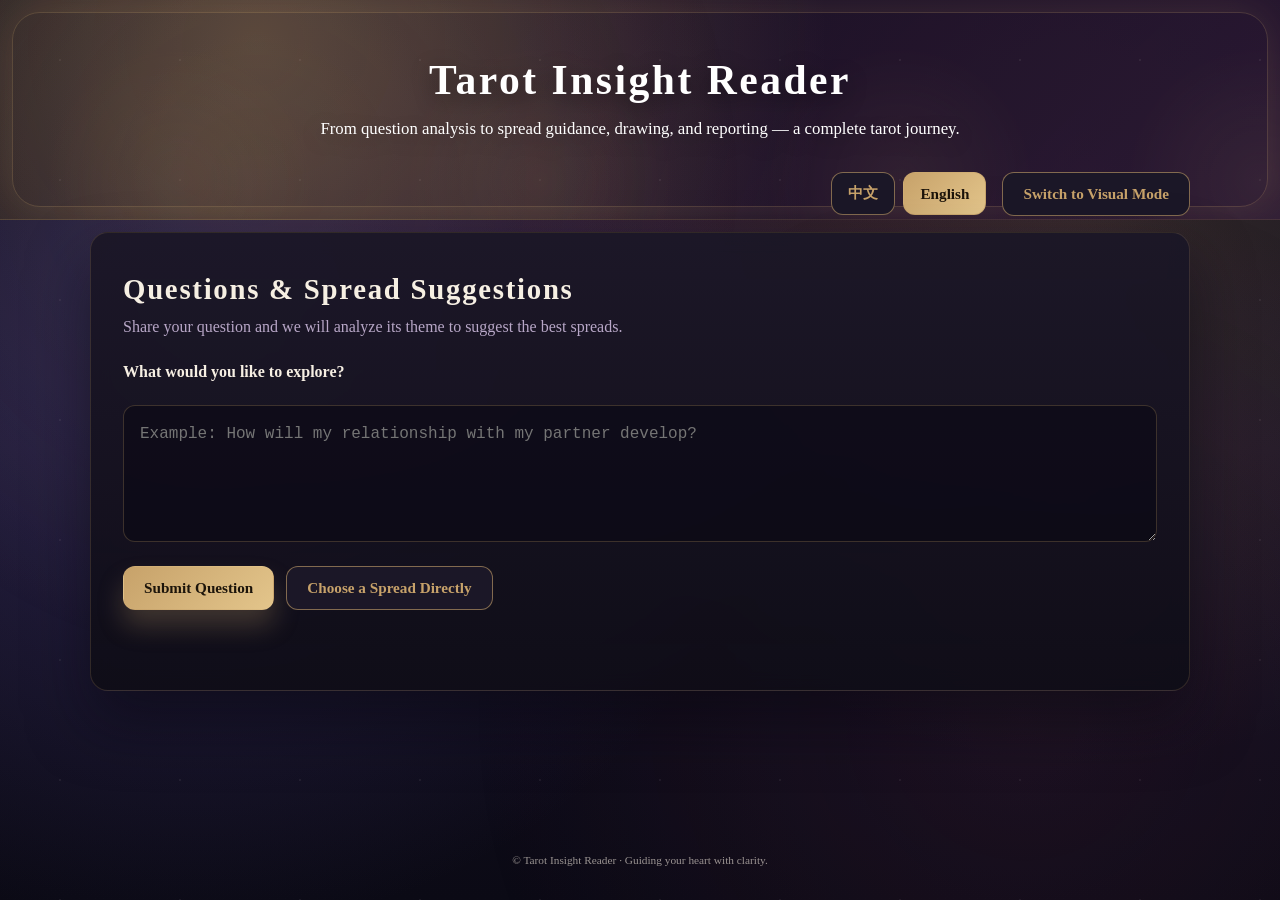
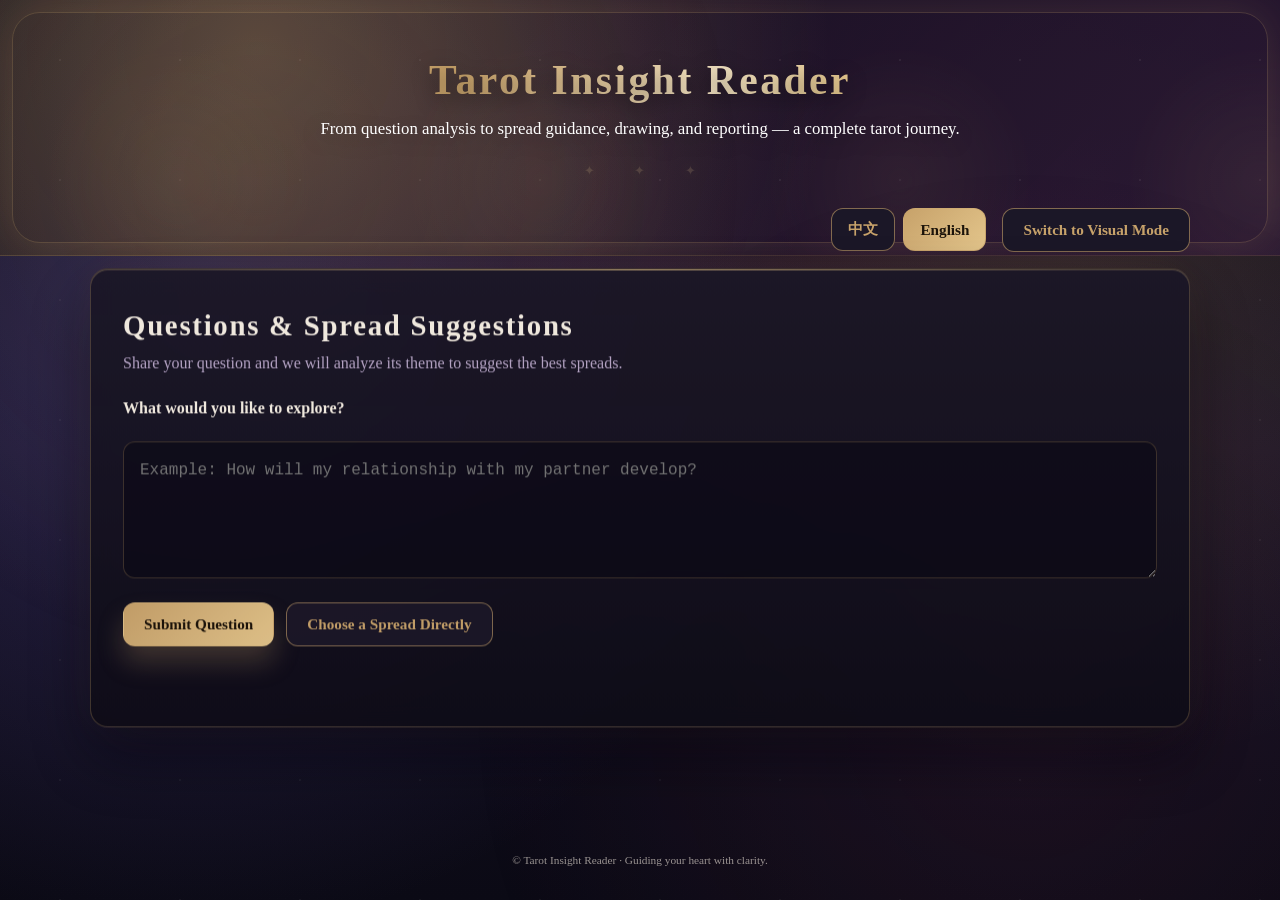

-- Renew the UI

--- a/modules/css/styles.css
+++ b/modules/css/styles.css
@@ -52,6 +52,17 @@ body::before {
   background-size: 120px 120px;
   opacity: 0.25;
   mix-blend-mode: screen;
+  animation: starTwinkle 6s ease-in-out infinite;
+}
+
+@keyframes starTwinkle {
+  0%,
+  100% {
+    opacity: 0.18;
+  }
+  50% {
+    opacity: 0.4;
+  }
 }
 
 body::after {
@@ -110,6 +121,30 @@ h3 {
 .app-header h1 {
   margin: 0 0 12px;
   font-size: 2.6rem;
+  background: linear-gradient(110deg, #c7a26a 20%, #f6e6c5 40%, #e3c58b 50%, #f6e6c5 60%, #c7a26a 80%);
+  background-size: 200% auto;
+  -webkit-background-clip: text;
+  background-clip: text;
+  -webkit-text-fill-color: transparent;
+  animation: goldShimmer 5s linear infinite;
+}
+
+@keyframes goldShimmer {
+  to {
+    background-position: 200% center;
+  }
+}
+
+.app-header__content::after {
+  content: "✦ ✦ ✦";
+  display: block;
+  margin-top: 20px;
+  letter-spacing: 1.4em;
+  padding-left: 1.4em;
+  font-size: 0.8rem;
+  color: rgba(227, 197, 139, 0.85);
+  text-shadow: 0 0 14px rgba(199, 162, 106, 0.9);
+  animation: starTwinkle 4s ease-in-out infinite;
 }
 
 .app-header p {
@@ -129,13 +164,25 @@ h3 {
 .panel {
   background: linear-gradient(180deg, rgba(27, 23, 39, 0.96), rgba(15, 13, 23, 0.94));
   border-radius: var(--radius-lg);
-  box-shadow: var(--shadow-soft);
-  border: 1px solid rgba(199, 162, 106, 0.18);
+  box-shadow: var(--shadow-soft), inset 0 1px 0 rgba(227, 197, 139, 0.25), 0 0 45px rgba(199, 162, 106, 0.08);
+  border: 1px solid rgba(199, 162, 106, 0.28);
   padding: 40px 32px 32px;
   margin-bottom: 32px;
   display: none;
+  position: relative;
   transition: transform var(--transition), opacity var(--transition), box-shadow var(--transition);
   backdrop-filter: blur(10px);
+}
+
+.panel::before {
+  content: "";
+  position: absolute;
+  top: 0;
+  left: 10%;
+  right: 10%;
+  height: 1px;
+  background: linear-gradient(90deg, transparent, rgba(227, 197, 139, 0.75), transparent);
+  pointer-events: none;
 }
 
 .panel.active {
@@ -231,7 +278,31 @@ h3 {
   font-weight: 600;
   font-family: "Cinzel", "Noto Serif TC", serif;
   cursor: pointer;
+  position: relative;
+  overflow: hidden;
   transition: transform var(--transition), box-shadow var(--transition), background var(--transition), border-color var(--transition);
+}
+
+/* Light-sweep highlight that glides across buttons on hover. */
+.btn::before {
+  content: "";
+  position: absolute;
+  top: 0;
+  bottom: 0;
+  left: -80%;
+  width: 50%;
+  background: linear-gradient(105deg, transparent, rgba(255, 250, 235, 0.45), transparent);
+  transform: skewX(-20deg);
+  pointer-events: none;
+  transition: left 0.5s ease;
+}
+
+.btn:hover:not(:disabled)::before {
+  left: 130%;
+}
+
+.btn:active:not(:disabled) {
+  transform: translateY(1px) scale(0.98);
 }
 
 .btn:disabled {
@@ -271,87 +342,6 @@ h3 {
 
 .btn:hover:not(:disabled) {
   box-shadow: 0 12px 22px rgba(10, 9, 20, 0.35);
-}
-
-.card-lightbox {
-  position: fixed;
-  inset: 0;
-  display: none;
-  align-items: center;
-  justify-content: center;
-  z-index: 1000;
-}
-
-.card-lightbox.active {
-  display: flex;
-}
-
-.card-lightbox__backdrop {
-  position: absolute;
-  inset: 0;
-  background: rgba(6, 5, 12, 0.82);
-}
-
-.card-lightbox__content {
-  position: relative;
-  z-index: 1;
-  display: flex;
-  flex-direction: column;
-  gap: 12px;
-  align-items: center;
-  padding: 24px;
-}
-
-.card-lightbox__image {
-  width: auto !important;
-  height: auto !important;
-  max-width: min(80vw, 540px);
-  max-height: 80vh;
-  cursor: zoom-out;
-  transform: none !important;
-}
-
-.card-lightbox__image:hover {
-  transform: none !important;
-}
-
-.card-lightbox__image.is-reversed {
-  transform: rotate(180deg) !important;
-}
-
-.card-lightbox__image.is-reversed:hover {
-  transform: rotate(180deg) !important;
-}
-
-.card-lightbox__close {
-  position: absolute;
-  top: 8px;
-  right: 8px;
-  border: none;
-  background: rgba(246, 239, 227, 0.9);
-  color: var(--color-ink);
-  font-size: 1.2rem;
-  border-radius: 999px;
-  width: 36px;
-  height: 36px;
-  cursor: pointer;
-  display: flex;
-  align-items: center;
-  justify-content: center;
-  transition: background var(--transition), transform var(--transition);
-  z-index: 2;
-}
-
-.card-lightbox__close:hover {
-  background: #fff;
-  transform: scale(1.05);
-}
-
-.card-lightbox__caption {
-  color: #fff;
-  font-size: 0.95rem;
-  text-align: center;
-  display: none;
 }
 
 .app-footer {
